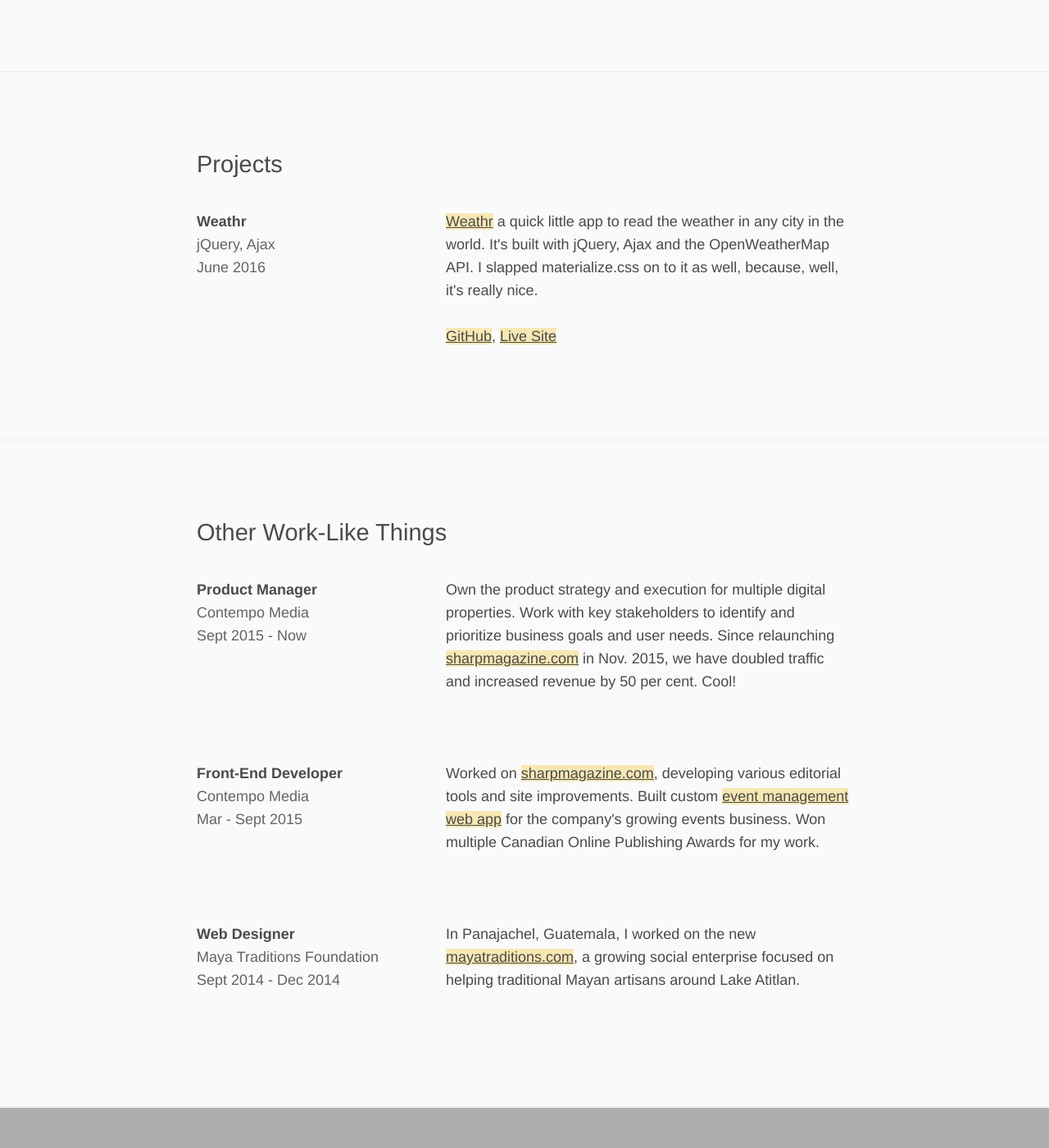
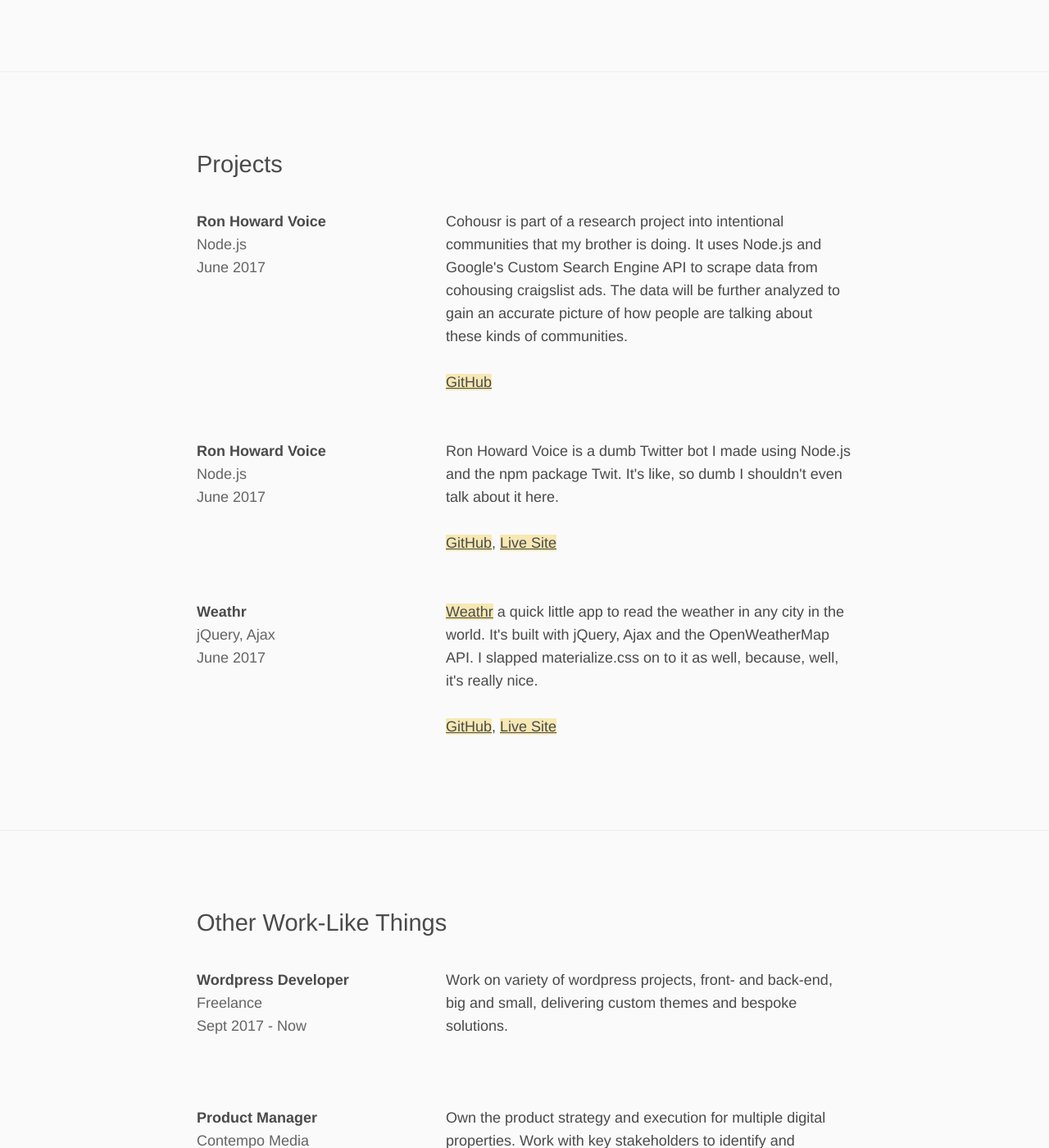
Before and after one commit to colinxr/cr-jekyll, a Jekyll site: the page built from index.html, in a window 1280 px wide and 1400 px high, scrolled down 866 px. Shown: the whole window at 82% size. Built offline with Jekyll 4.4.1, drawn with Linux system fonts in a browser that asks for light colours.

Commit message:
updates to jobs and projects

```diff
--- a/_data/jobs.yml
+++ b/_data/jobs.yml
@@ -1,3 +1,8 @@
+-   title: Wordpress Developer
+    company: Freelance
+    time: Sept 2017 - Now
+    description: Work on variety of wordpress projects, front- and back-end, big and small, delivering custom themes and bespoke solutions.
+
 -   title: Product Manager
     company: Contempo Media
     time: Sept 2015 - Now
--- a/_data/projects.yml
+++ b/_data/projects.yml
@@ -1,5 +1,17 @@
+-   title: Ron Howard Voice
+    languages: Node.js
+    time: June 2017
+    description: Cohousr is part of a research project into intentional communities that my brother is doing. It uses Node.js and Google's Custom Search Engine API to scrape data from cohousing craigslist ads. The data will be further analyzed to gain an accurate picture of how people are talking about these kinds of communities.
+    links: <a href="https://www.github.com/colinxr/scrapecl">GitHub</a>
+
+-   title: Ron Howard Voice
+    languages: Node.js
+    time: June 2017
+    description: Ron Howard Voice is a dumb Twitter bot I made using Node.js and the npm package Twit. It's like, so dumb I shouldn't even talk about it here.
+    links: <a href="https://www.github.com/colinxr/ron-howard-voice">GitHub</a>, <a href="http://www.twitter.com/ronhoward_voice">Live Site</a>
+
 -   title: Weathr
     languages: jQuery, Ajax
-    time: June 2016
+    time: June 2017
     description: <a href="http://www.colinrabyniuk.com/weathr">Weathr</a> a quick little app to read the weather in any city in the world. It's built with jQuery, Ajax and the OpenWeatherMap API. I slapped materialize.css on to it as well, because, well, it's really nice.
     links: <a href="https://www.github.com/colinxr/weathr">GitHub</a>, <a href="http://www.colinrabyniuk.com/weathr">Live Site</a>
```
